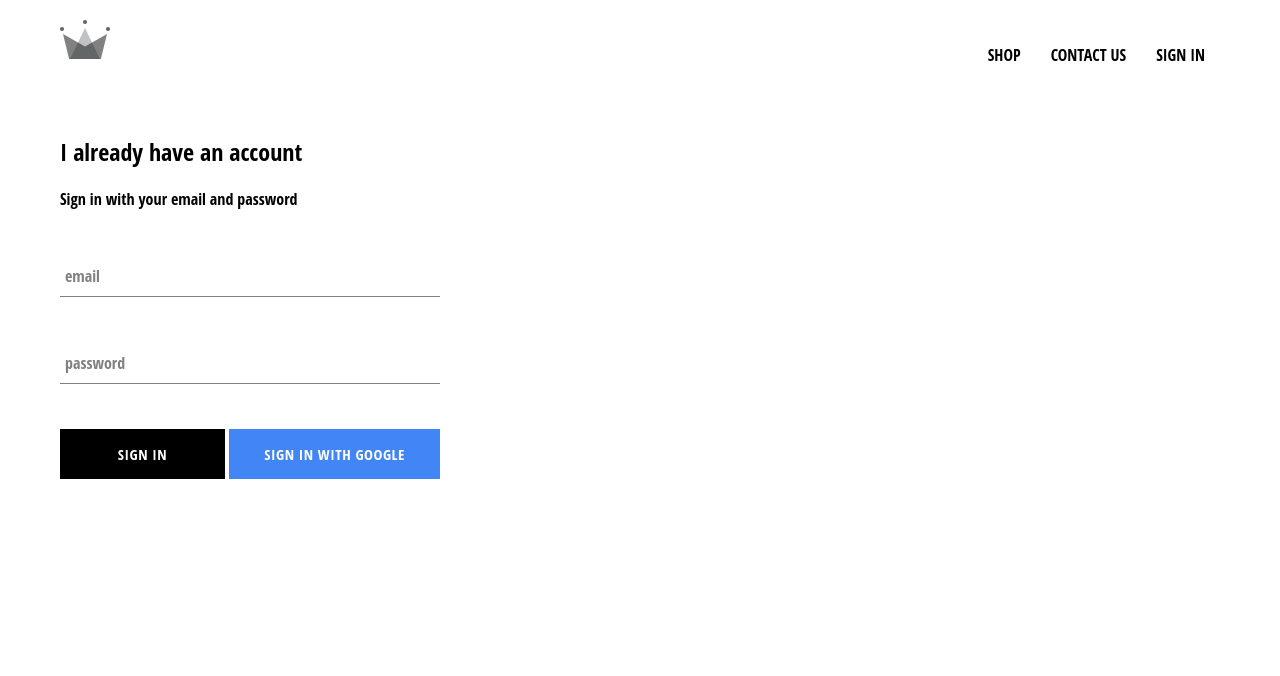
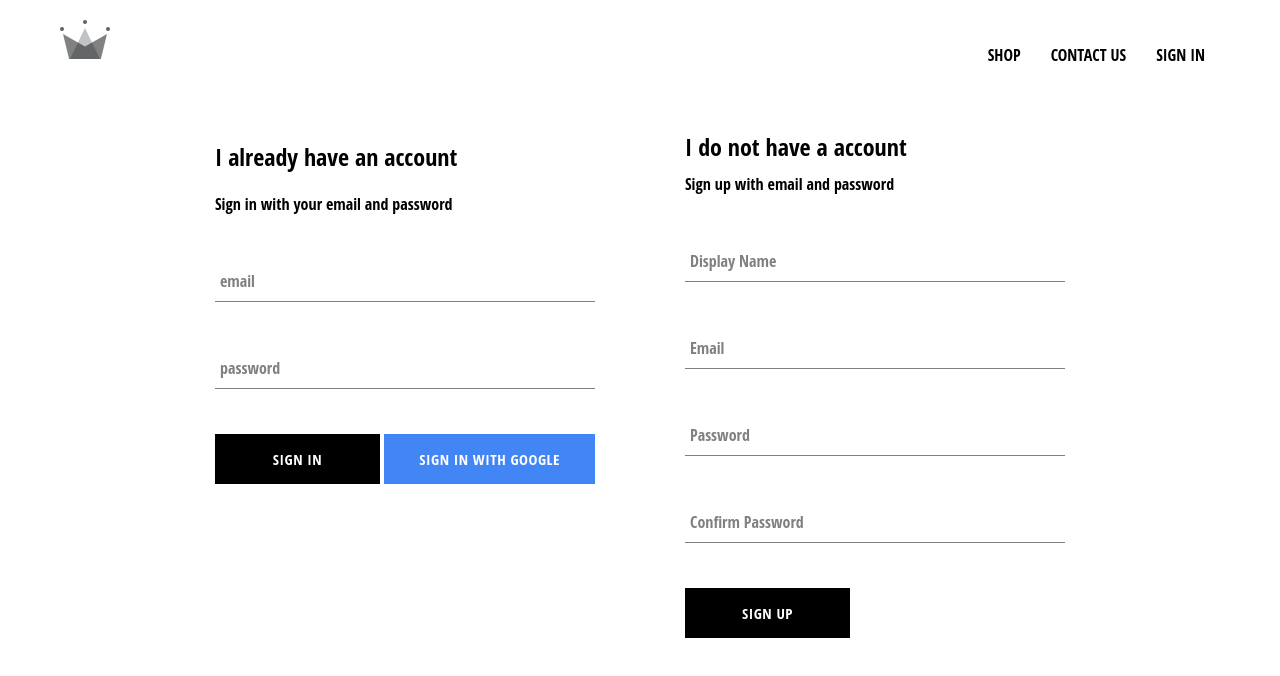
Before and after one commit to padmaattikeri/crwn-clothing, a React (Create React App) app: page /signin in a window 1280 px wide. Shown: the top 676 px of the page. Built offline with nearby package versions, Linux system fonts and the light colour scheme; no server answers; the HTML template or start-up script is replaced by a standard one.

Commit message:
implemented firebase and enabeled user storage in firestore

```diff
--- a/src/App.js
+++ b/src/App.js
@@ -8,7 +8,7 @@
 import Header from './components/header/header.component';
 import SignInAndSignUpPage from './pages/sign-in-and-sign-up/sign-in-and-sign-up.component';
 
-import { auth } from './firebase/firebase.utils';
+import { auth, createUserProfileDocument } from './firebase/firebase.utils';
 
 
 class  App extends React.Component {
@@ -23,12 +23,25 @@
   unSubscribeFromAuth = null;
 
   componentDidMount() {
-    this.unSubscribeFromAuth = auth.onAuthStateChanged(user => {
-      this.setState({currentUser: user});
+    this.unsubscribeFromAuth = auth.onAuthStateChanged(async userAuth => {
+      if (userAuth) {
+        const userRef = await createUserProfileDocument(userAuth);
 
-      console.log(user);
-    }
-    )
+        userRef.onSnapshot(snapShot => {
+          this.setState({
+            currentUser: {
+              id: snapShot.id,
+              ...snapShot.data()
+            }
+
+          });
+
+          console.log(this.state);
+        });
+      }
+
+      this.setState({ currentUser: userAuth });
+    });
   }
 
   componentWillUnmount(){
--- /dev/null
+++ b/src/components/sign-up/sign-up.component.jsx
@@ -0,0 +1,104 @@
+import React from 'react';
+
+import FormInput from '../form-input/form-input.component';
+import CustomButton from '../custom-button/custom-button.component';
+
+import { auth, createUserProfileDocument } from '../../firebase/firebase.utils';
+
+import './sign-up.styles.scss';
+
+
+class SignUp extends React.Component{
+    constructor(){
+        super();
+        this.state = {
+            displayName:'',
+            email:'',
+            password:'',
+            confirmPassword:'',
+        }
+    }
+
+
+    handleSubmit = async event => {
+        event.preventDefault();
+        const {displayName, email, password, confirmPassword} = this.state;
+
+        if(password !== confirmPassword){
+            alert(`Passwords don't match`);
+            return;
+        }
+
+        try {
+            const { user } = await auth.createUserWithEmailAndPassword(email,password);
+            createUserProfileDocument(user, {displayName});
+
+            this.setState({
+                displayName:'',
+                email:'',
+                password:'',
+                confirmPassword:''
+            })
+
+        } catch (error) {
+            console.error(error);
+        }
+    }
+
+    handleChange = event => {
+        const { value, name } = event.target;
+
+        this.setState({ [name]: value });
+      };
+
+    render() {
+        const {displayName, email, password, confirmPassword} = this.state;
+        return(
+            <div className="sign-up">
+                <h2 className="title">I do not have a account</h2>
+                <span>Sign up with email and password</span>
+                <form className="sign-up-form" onSubmit={this.handleSubmit}>
+                    <FormInput
+                        type = 'text'
+                        name = 'displayName'
+                        value = {this.state.displayName}
+                        onChange={this.handleChange}
+                        label = 'Display Name'
+                        required
+                    />
+
+                    <FormInput
+                        type = 'text'
+                        name = 'email'
+                        value = {this.state.email}
+                        onChange={this.handleChange}
+                        label = 'Email'
+                        required
+                    />
+
+                    <FormInput
+                        type = 'text'
+                        name = 'password'
+                        value = {this.state.password}
+                        onChange={this.handleChange}
+                        label = 'Password'
+                        required
+                    />
+
+                    <FormInput
+                        type = 'text'
+                        name = 'confirmPassword'
+                        value = {this.state.confirmPassword}
+                        onChange={this.handleChange}
+                        label = 'Confirm Password'
+                        required
+                    />
+
+                    <CustomButton type = 'submit'> SIGN UP </CustomButton>
+                </form>
+            </div>
+        )
+    }
+}
+
+export default SignUp;
--- /dev/null
+++ b/src/components/sign-up/sign-up.styles.scss
@@ -0,0 +1,9 @@
+.sign-up{
+    width:380px;
+    display :flex;
+    flex-direction: column;
+}
+
+.title {
+    margin : 10px 0;
+}
--- a/src/firebase/firebase.utils.js
+++ b/src/firebase/firebase.utils.js
@@ -15,6 +15,33 @@
 
   firebase.initializeApp(config);
 
+
+  export const createUserProfileDocument = async (userAuth, additionalData) => {
+    if (!userAuth) return;
+
+    const userRef = firestore.doc(`users/${userAuth.uid}`);
+
+    const snapShot = await userRef.get();
+
+    if (!snapShot.exists) {
+      const { displayName, email } = userAuth;
+      const createdAt = new Date();
+      try {
+        await userRef.set({
+          displayName,
+          email,
+          createdAt,
+          ...additionalData
+        });
+      } catch (error) {
+        console.log('error creating user', error.message);
+      }
+    }
+
+    return userRef;
+  };
+
+
   export const auth = firebase.auth();
   export const firestore = firebase.firestore();
 
--- a/src/pages/sign-in-and-sign-up/sign-in-and-sign-up.component.jsx
+++ b/src/pages/sign-in-and-sign-up/sign-in-and-sign-up.component.jsx
@@ -1,10 +1,15 @@
 import React from 'react';
 
 import SignIn from '../../components/sign-in/sign-in.component';
+import SignUp from '../../components/sign-up/sign-up.component';
+
 import './sign-in-and-sign-up.styles.scss';
 
 const SignInAndSignUpPage =() =>(
-    <div className="sign-in-and-sign-up"><SignIn /></div>
+    <div className="sign-in-and-sign-up">
+        <SignIn />
+        <SignUp />
+    </div>
 
 )
 
--- a/src/pages/sign-in-and-sign-up/sign-in-and-sign-up.styles.scss
+++ b/src/pages/sign-in-and-sign-up/sign-in-and-sign-up.styles.scss
@@ -0,0 +1,6 @@
+.sign-in-and-sign-up {
+    width: 850px;
+    display:flex;
+    justify-content: space-between;
+    margin : 30px auto;
+}
```
